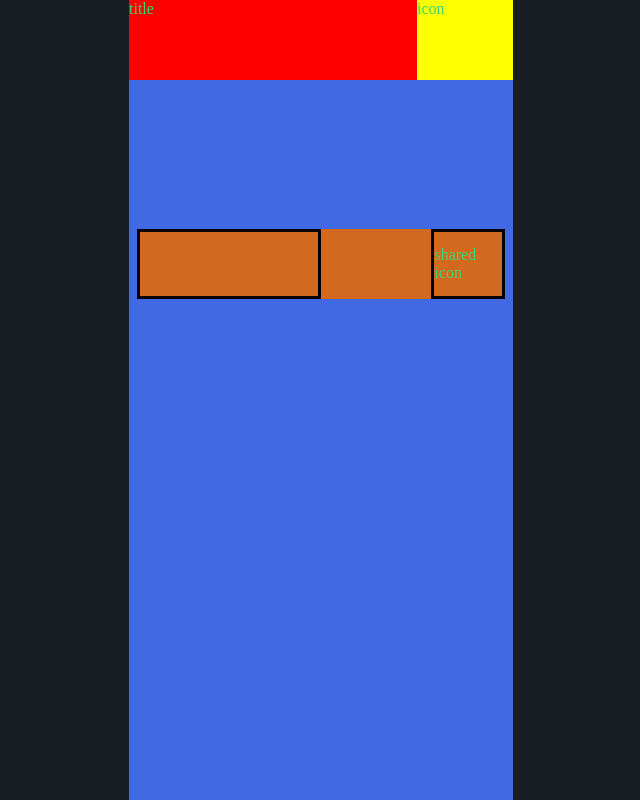
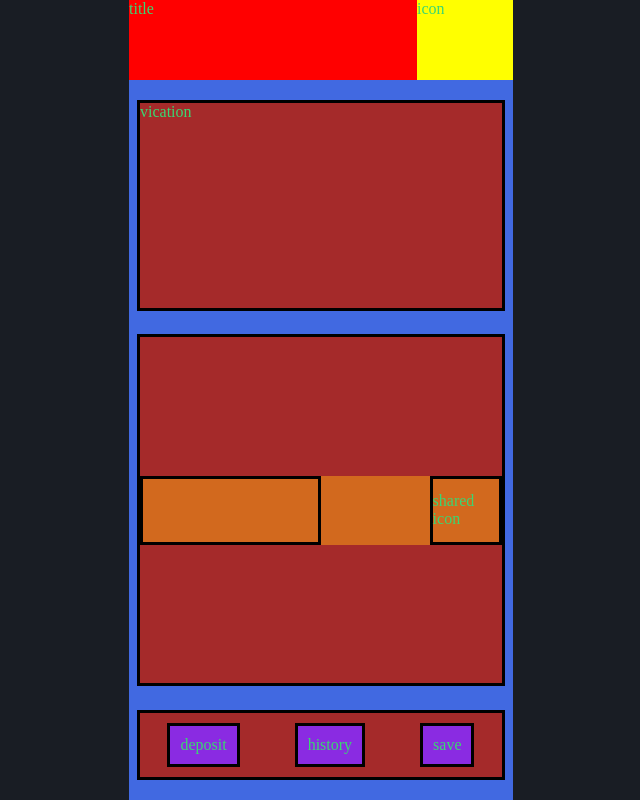
Before and after one commit to tahrer007/E-Penny-Bank, a React (Create React App) app in the folder client/: page /boxDetails in a window 1280 px wide. Shown: the whole page, without its empty margins (319-959 px from the left). Built offline with nearby package versions, Linux system fonts and the light colour scheme.

Commit message:
box details main parts and styling

```diff
--- a/client/src/pages/boxDetails/BoxDetails.jsx
+++ b/client/src/pages/boxDetails/BoxDetails.jsx
@@ -3,6 +3,7 @@ import SharedBoxDetails from "components/sharedBoxDetails/SharedBoxDetails";
 import "./boxDetails.scss";
 
 const box = {
+  boxName: "vication",
   type: 1,
   totalDeposits: 0,
   usersId: ["6331f73f92d30d25c7103d29"],
@@ -10,9 +11,9 @@ const box = {
   depositsHistory: [{}],
   boxKey: "testtttt",
   isAllowedToReveal: true,
-  _id: "6331f7d692d30d25c7103d2d",
-  createdAt: "2022-09-26T19:04:54.725Z",
-  updatedAt: "2022-09-26T19:04:54.725Z",
+  _id: "63321e602105c96f0f3f57ed",
+  createdAt: "2022-09-26T21:49:20.156Z",
+  updatedAt: "2022-09-26T21:49:20.156Z",
   __v: 0,
 };
 const SavingBox = ({ boxId }) => {
@@ -20,21 +21,26 @@ const SavingBox = ({ boxId }) => {
     console.log(boxKey, isAllowedToReveal);
 
   return (
-    <div className="pageContainer box">
-      <div className="boxMainDetails">
-            <div className="name">{box.boxName}</div>
-            <div className="totalDeposit"></div>
-            <div className="date latestUpdate"></div>
-            <div className="date createdDate"></div>
-
+    <div className="pageContainer boxDetails">
+      <div className="MainDetails">
+        <div className="name">{box.boxName}</div>
+        <div className="totalDeposit"></div>
+        <div className="date latestUpdate"></div>
+        <div className="date createdDate"></div>
       </div>
       {box.type ? (
         <SharedBoxDetails
           newBox={false}
           getSharedBoxDetails={getSharedBoxDetails}
-          boxDetails ={box}
+          boxDetails={box}
         />
+
       ) : null}
+      <div className="buttonsBox">
+            <div className="deposit">deposit</div>
+            <div className="history">history</div>
+            <div className="save">save</div>
+        </div>
     </div>
   );
 };
--- a/client/src/pages/boxDetails/boxDetails.scss
+++ b/client/src/pages/boxDetails/boxDetails.scss
@@ -1 +1,30 @@
 @import "global.scss";
+.boxDetails{
+
+    justify-content: space-around;
+    align-items: flex-start;
+
+    > div {
+        border: 3px solid black;
+        background-color: brown;
+        width: 100%;
+      }
+      .MainDetails{
+        height: 30%;
+      }
+      .buttonsBox{
+        height: 10%;
+        display: flex;
+        justify-content: space-around;
+        align-items: center;
+        > div {
+            padding: 10px;
+          width: fit-content;
+          height: fit-content;
+          border: 3px solid black;
+          background-color: blueviolet;
+
+        }
+      }
+
+}
```
